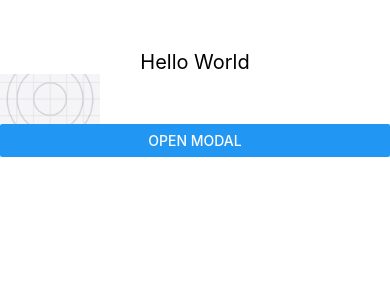
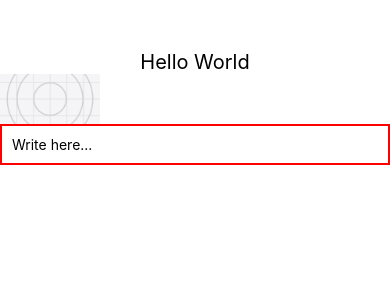
Before and after one commit to IliusSagar/recat-native-basic-fundamental, a React Native app: screen / in a window 390 px wide. Shown: the top 300 px of the page. Built offline with nearby package versions, Linux system fonts and the light colour scheme.

Commit message:
TextInput

```diff
--- a/App.js
+++ b/App.js
@@ -1,7 +1,7 @@
 import { View, Text, SafeAreaView, Image, ImageBackground, Pressable, TouchableOpacity } from 'react-native'
 import React, { useState } from 'react'
 import { StatusBar } from 'expo-status-bar'
-import { Button, Modal, Switch } from 'react-native-web'
+import { Button, Modal, Switch, TextInput } from 'react-native-web'
 
 // Text, View;
 // StatusBar;
@@ -20,7 +20,7 @@ import { Button, Modal, Switch } from 'react-native-web'
 
 const App = () => {
 
- const [modal, setModal] = useState(false);
+const [text, setText] = useState("");
 
   return (
     <SafeAreaView style={{ flex: 1 }}>
@@ -31,15 +31,22 @@ const App = () => {
 
     <Image style={{ width: 100, height: 50}} source={require("./assets/icon.png")}/>
 
-    <Button title="Open Modal" onPress={() => setModal(true)} />
-
-
+    {/* <Button title="Open Modal" onPress={() => setModal(true)} />
     <Modal visible={modal} animationType="slide" transparent={false}>
       <View>
         <Text>This is a modal</Text>
         <Button title="Close Modal" onPress={() => setModal(false)} />
       </View>
-    </Modal>
+    </Modal> */}
+
+    <TextInput
+    placeholder="Write here..."
+    style={{ borderWidth: 2, borderColor: "red", width: "100%", padding: 10}}
+    value={text}
+    onChangeText={setText}
+    />
+
+    <Text>{text}</Text>
 
 
   </SafeAreaView>
```
